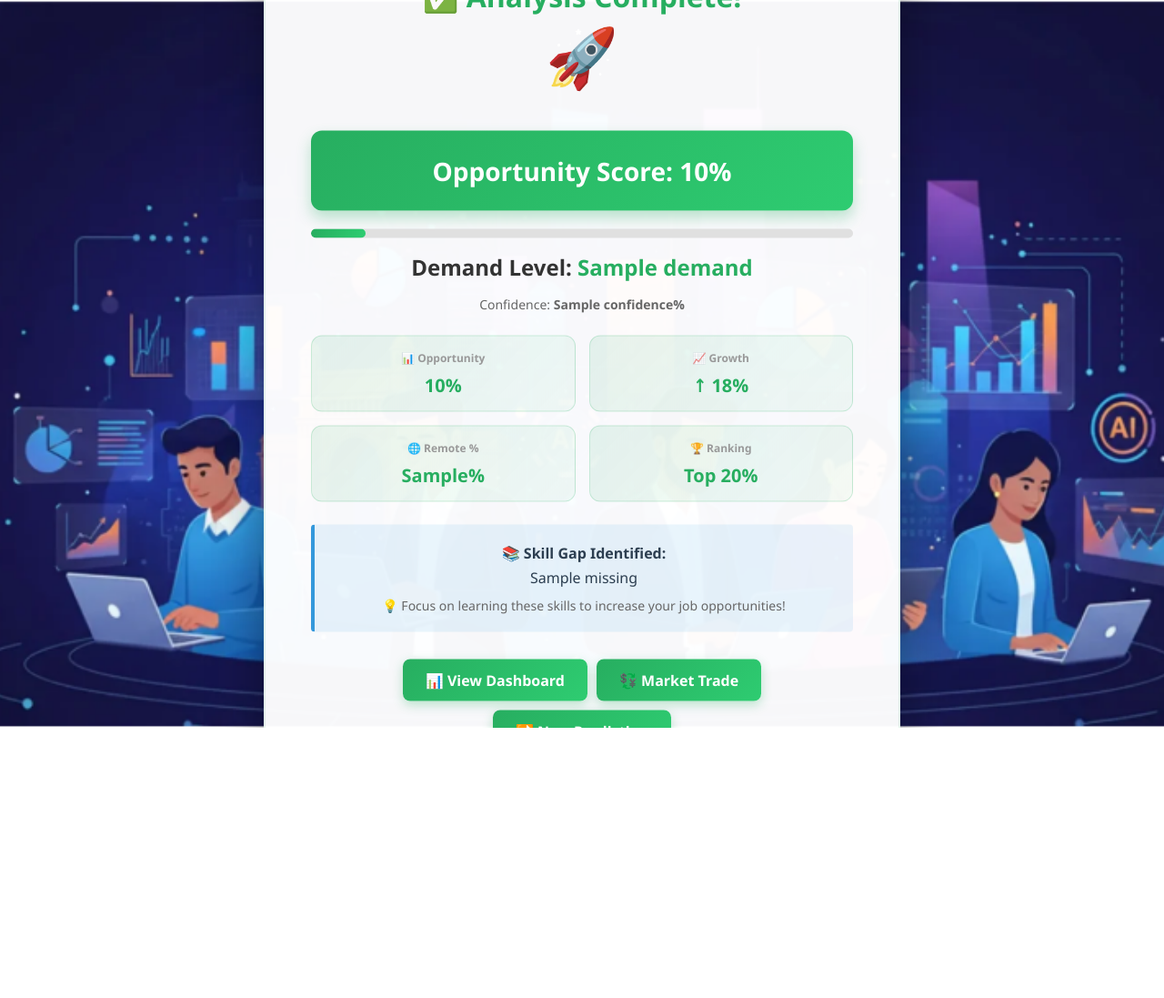
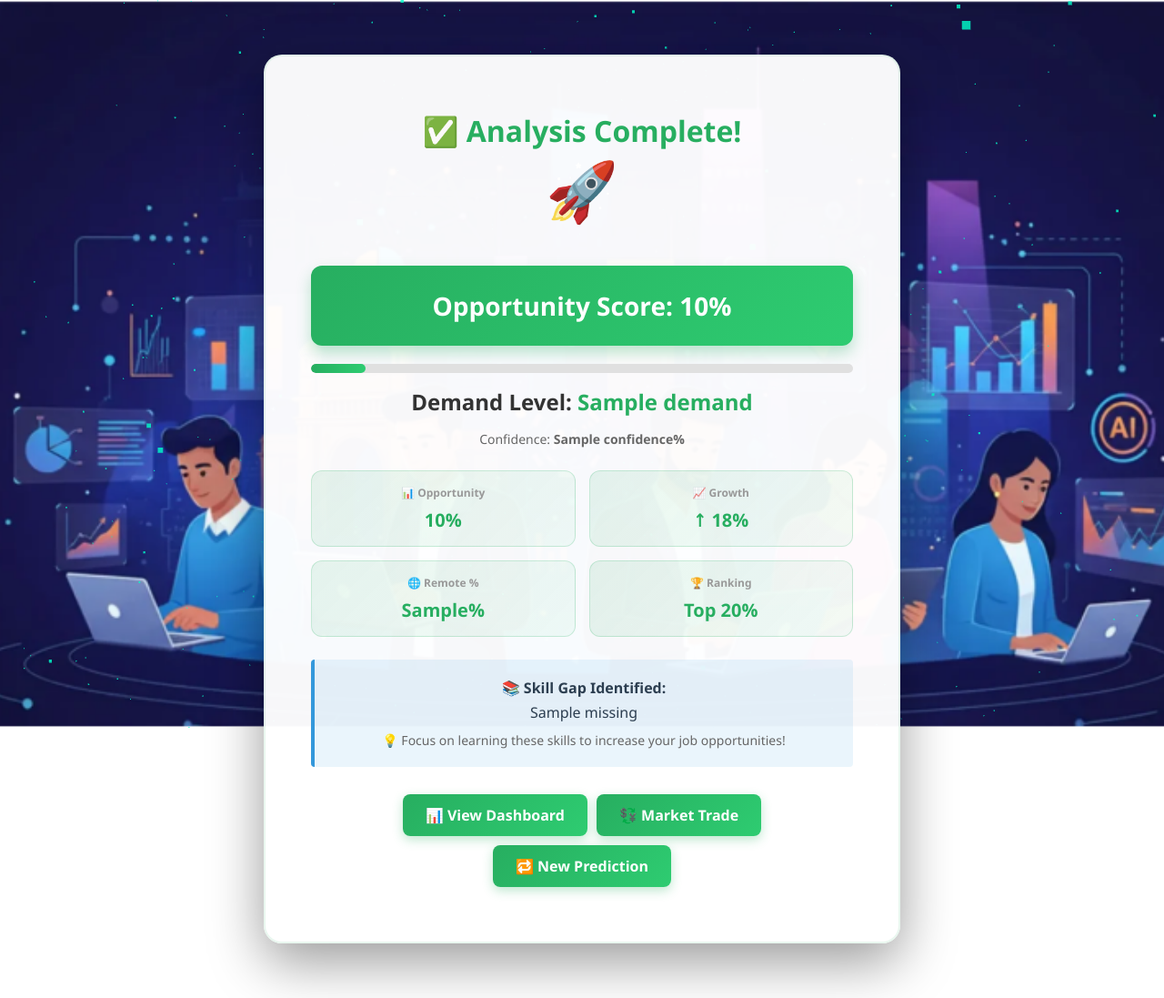
Before and after one commit to Rakesh-6305/job-market-analytics, a Flask app: template app/templates/result.html in a window 1280 px wide. Shown: the whole page at 91% size. Before the commit the page ends 800 px from the top, so only its background shows below. Run offline with Flask 3, Linux system fonts and the light colour scheme; the template is opened without the code that fills it: most values are stand-ins (such as "Sample title", 1, 10 or a date in 2020); parts of the project's set-up code (start-up, migrations or seed data) failed here and were passed over.

Commit message:
Restored original design, added 3D background animation, and fixed result page scrolling

```diff
--- /dev/null
+++ b/app/static/animation.js
@@ -0,0 +1,72 @@
+// 3D Animation - Particle Sphere
+document.addEventListener('DOMContentLoaded', () => {
+    const canvas = document.getElementById('bg-canvas');
+    if (!canvas) return;
+
+    const scene = new THREE.Scene();
+    const camera = new THREE.PerspectiveCamera(75, window.innerWidth / window.innerHeight, 0.1, 1000);
+    const renderer = new THREE.WebGLRenderer({ canvas: canvas, alpha: true, antialias: true });
+
+    renderer.setSize(window.innerWidth, window.innerHeight);
+    renderer.setPixelRatio(window.devicePixelRatio);
+
+    // Particles
+    const particlesGeometry = new THREE.BufferGeometry();
+    const particlesCount = 1500; // Number of particles
+
+    const posArray = new Float32Array(particlesCount * 3);
+
+    for(let i = 0; i < particlesCount * 3; i++) {
+        posArray[i] = (Math.random() - 0.5) * 15; // Spread
+    }
+
+    particlesGeometry.setAttribute('position', new THREE.BufferAttribute(posArray, 3));
+
+    // Material
+    const material = new THREE.PointsMaterial({
+        size: 0.02,
+        color: 0x00ffcc, // Cyan/Greenish tint to match theme
+        transparent: true,
+        opacity: 0.8,
+    });
+
+    // Mesh
+    const particlesMesh = new THREE.Points(particlesGeometry, material);
+    scene.add(particlesMesh);
+
+    camera.position.z = 3;
+
+    // Mouse interaction
+    let mouseX = 0;
+    let mouseY = 0;
+
+    document.addEventListener('mousemove', (event) => {
+        mouseX = event.clientX / window.innerWidth - 0.5;
+        mouseY = event.clientY / window.innerHeight - 0.5;
+    });
+
+    // Animation Loop
+    const clock = new THREE.Clock();
+
+    function animate() {
+        requestAnimationFrame(animate);
+
+        const elapsedTime = clock.getElapsedTime();
+
+        // Rotate entire system
+        particlesMesh.rotation.y = elapsedTime * 0.05;
+        particlesMesh.rotation.x = mouseY * 0.5;
+        particlesMesh.rotation.y += mouseX * 0.5;
+
+        renderer.render(scene, camera);
+    }
+
+    animate();
+
+    // Resize handler
+    window.addEventListener('resize', () => {
+        camera.aspect = window.innerWidth / window.innerHeight;
+        camera.updateProjectionMatrix();
+        renderer.setSize(window.innerWidth, window.innerHeight);
+    });
+});
--- a/app/templates/dashboard.html
+++ b/app/templates/dashboard.html
@@ -448,6 +448,10 @@
             grid-column: 1 / -1;
         }
     </style>
+    <style>
+        /* ... existing styles ... */
+        /* Animation styles removed */
+    </style>
 </head>
 <body>
 
@@ -456,7 +460,7 @@
         <h2>📊 Job Market Dashboard</h2>
         <p>Comprehensive analysis of job market trends and insights</p>
     </div>
-
+    <!-- ... existing dashboard content ... -->
     <div class="summary-stats">
         <div class="summary-stat">
             <div class="stat-icon">📈</div>
--- a/app/templates/result.html
+++ b/app/templates/result.html
@@ -26,11 +26,13 @@ body {
     width: 100%;
 }
 
+
 .container {
     padding: 20px;
     width: 100%;
-    height: 100vh;
+    min-height: 100vh;
     display: flex;
+    flex-direction: column;
     align-items: center;
     justify-content: center;
     position: relative;
@@ -248,13 +250,11 @@ body {
     animation: slideIn 0.8s cubic-bezier(0.34, 1.56, 0.64, 1);
     border: 2px solid rgba(39, 174, 96, 0.1);
     width: 95%;
-    position: fixed;
-    top: 50%;
-    left: 50%;
-    transform: translate(-50%, -50%);
-    z-index: 1001;
+    position: relative;
+    margin: 40px auto;
     display: none;
     opacity: 0;
+    z-index: 1001;
 }
 
 @keyframes slideIn {
@@ -282,7 +282,6 @@ body {
     }
     100% {
         transform: scale(1);
-        opacity: 1;
     }
 }
 
@@ -312,7 +311,6 @@ body {
     }
     to {
         transform: scale(1);
-        opacity: 1;
     }
 }
 
@@ -460,7 +458,13 @@ a:active {
 </style>
 
 </head>
+
 <body>
+
+<!-- 3D Background Animation -->
+<div id="canvas-container" style="position: fixed; top: 0; left: 0; width: 100%; height: 100%; z-index: -1; pointer-events: none;">
+    <canvas id="bg-canvas"></canvas>
+</div>
 
 <div class="container">
     <div class="loader" id="loader">
@@ -570,6 +574,10 @@ a:active {
     </div>
 </div>
 
+<!-- Three.js Library -->
+<script src="https://cdnjs.cloudflare.com/ajax/libs/three.js/r128/three.min.js"></script>
+<script src="{{ url_for('static', filename='animation.js') }}"></script>
+
 <script>
 const messages = [
     'Collecting job postings...',
```
Also changed, not shown: app/templates/index.html (+11 -0 lines).
